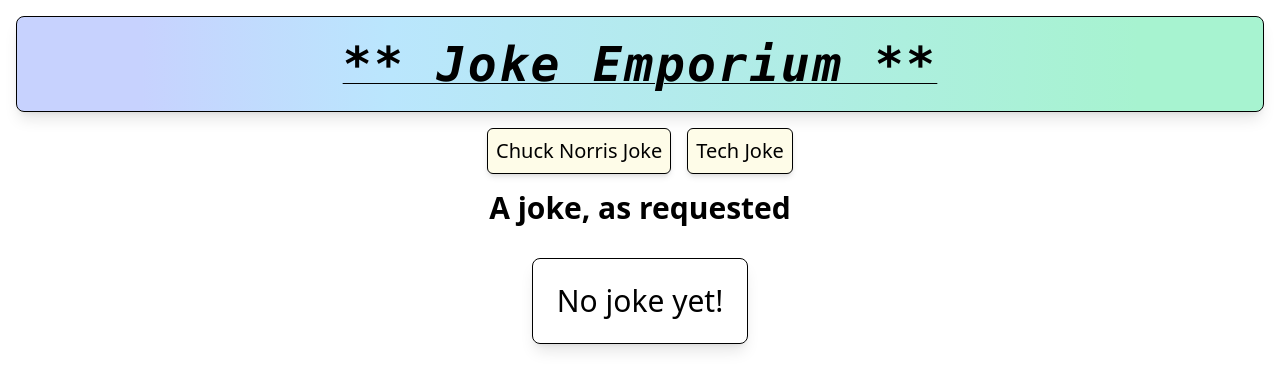
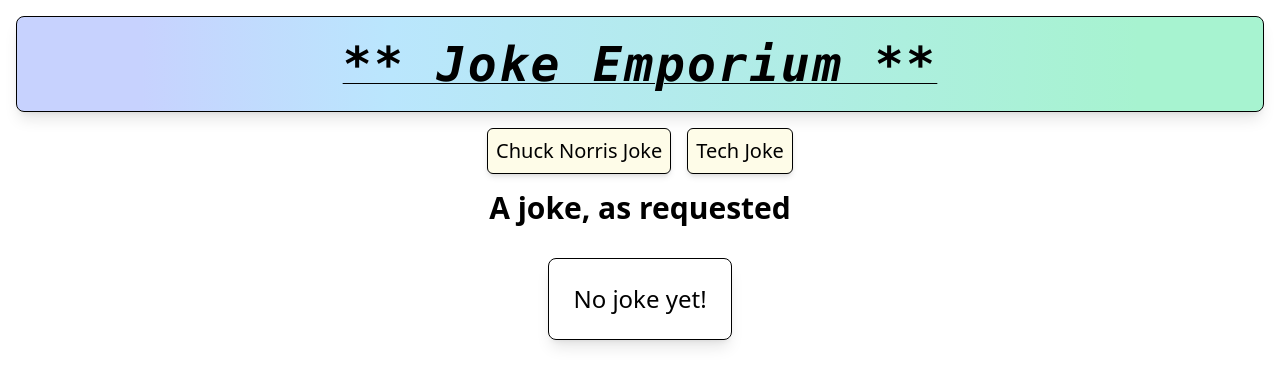
Before and after one commit to chrosslaw/next14-jokes, a Next.js app: page / in a window 1280 px wide. Shown: the top 390 px of the page. Built offline with nearby package versions, Linux system fonts and the light colour scheme; no server answers.

Commit message:
text sizing

```diff
--- a/src/app/layout.tsx
+++ b/src/app/layout.tsx
@@ -6,8 +6,8 @@
 const inter = Inter({ subsets: ["latin"] });
 
 export const metadata: Metadata = {
-  title: "Daily Tech Humor",
-  description: "Tech jokes on demand.",
+  title: "Jokes on Demand",
+  description: "Simple page that fetches new jokes.",
 };
 
 export default function RootLayout({
--- a/src/app/page.tsx
+++ b/src/app/page.tsx
@@ -62,8 +62,8 @@
       </div>
       <div className="flex flex-col place-items-center">
         <p className="font-bold text-3xl">A {jokeType} joke, as requested</p>
-        <div className="border border-black rounded-lg m-8 shadow-lg text-3xl">
-          <p className="p-6">{joke || "No joke yet!"}</p>
+        <div className="border border-black rounded-lg m-8 shadow-lg ">
+          <p className="p-6 text-xl md:text-2xl">{joke || "No joke yet!"}</p>
         </div>
       </div>
     </div>
```
